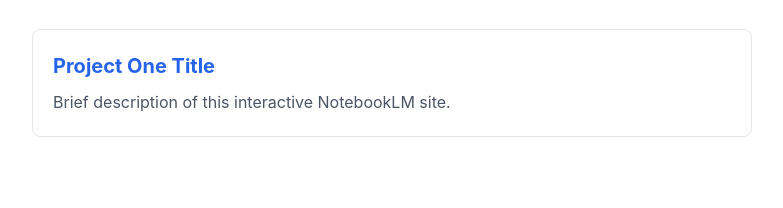
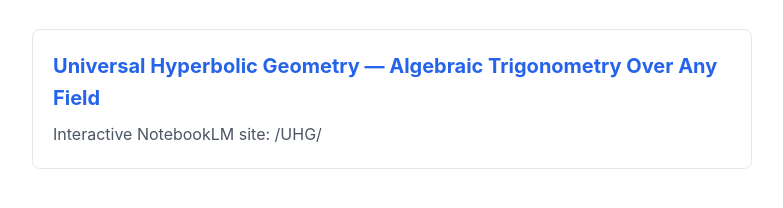
Before and after one commit to jcoady/sites, a plain HTML site: page index.html in a window 1280 px wide. Shown: the part 166-374 px from the top of the page, without its empty margins (248-1031 px from the left). Drawn offline with Linux system fonts and the light colour scheme.

```diff
--- a/index.html
+++ b/index.html
@@ -53,12 +53,10 @@
       <a href="https://github.io">← Back to Blog</a>
     </nav>
   </header>
-
   <main>
-    <!-- Copy and paste a .site-card block for each new website you add -->
     <div class="site-card">
-      <h2><a href="./project-one/">Project One Title</a></h2>
-      <p>Brief description of this interactive NotebookLM site.</p>
+      <h2><a href="./UHG/">Universal Hyperbolic Geometry — Algebraic Trigonometry Over Any Field</a></h2>
+      <p>Interactive NotebookLM site: /UHG/</p>
     </div>
   </main>
 </body>
```
